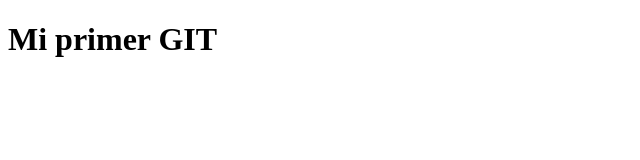
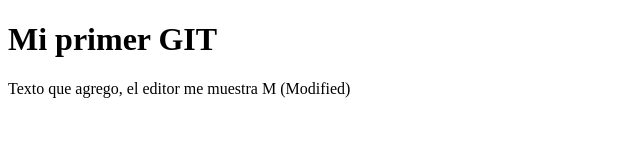
Before and after one commit to casita2021/test_gitHub, a plain HTML site: page index.html in a window 1280 px wide. Shown: the whole page, without its empty margins (0-640 px from the left). Drawn offline with Linux system fonts and the light colour scheme.

Commit message:
Add estructura html

```diff
--- a/index.html
+++ b/index.html
@@ -7,5 +7,7 @@
 </head>
 <body>
     <h1>Mi primer GIT</h1>
+    <p>Texto que agrego, el editor me muestra M (Modified)</p>
+
 </body>
 </html>
```
